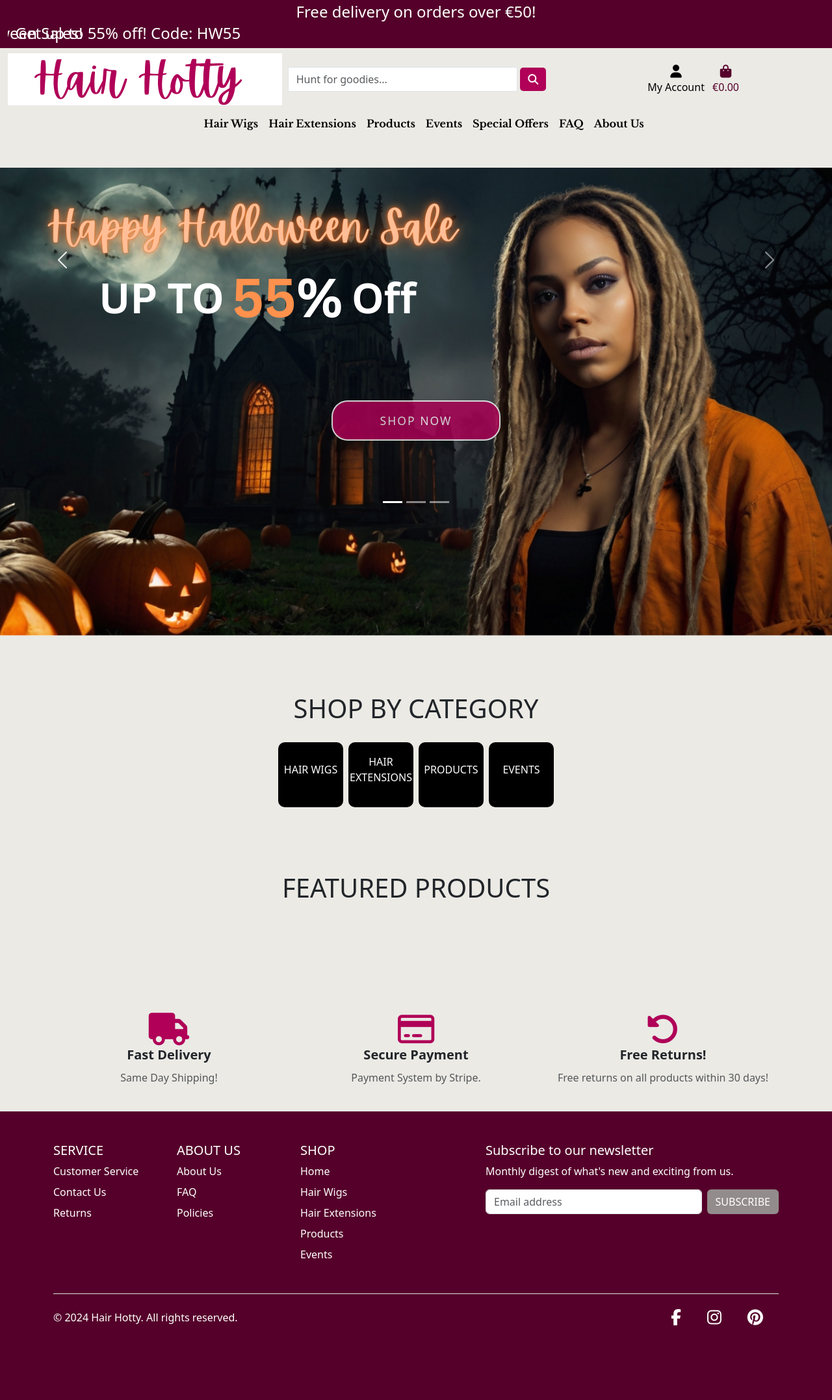
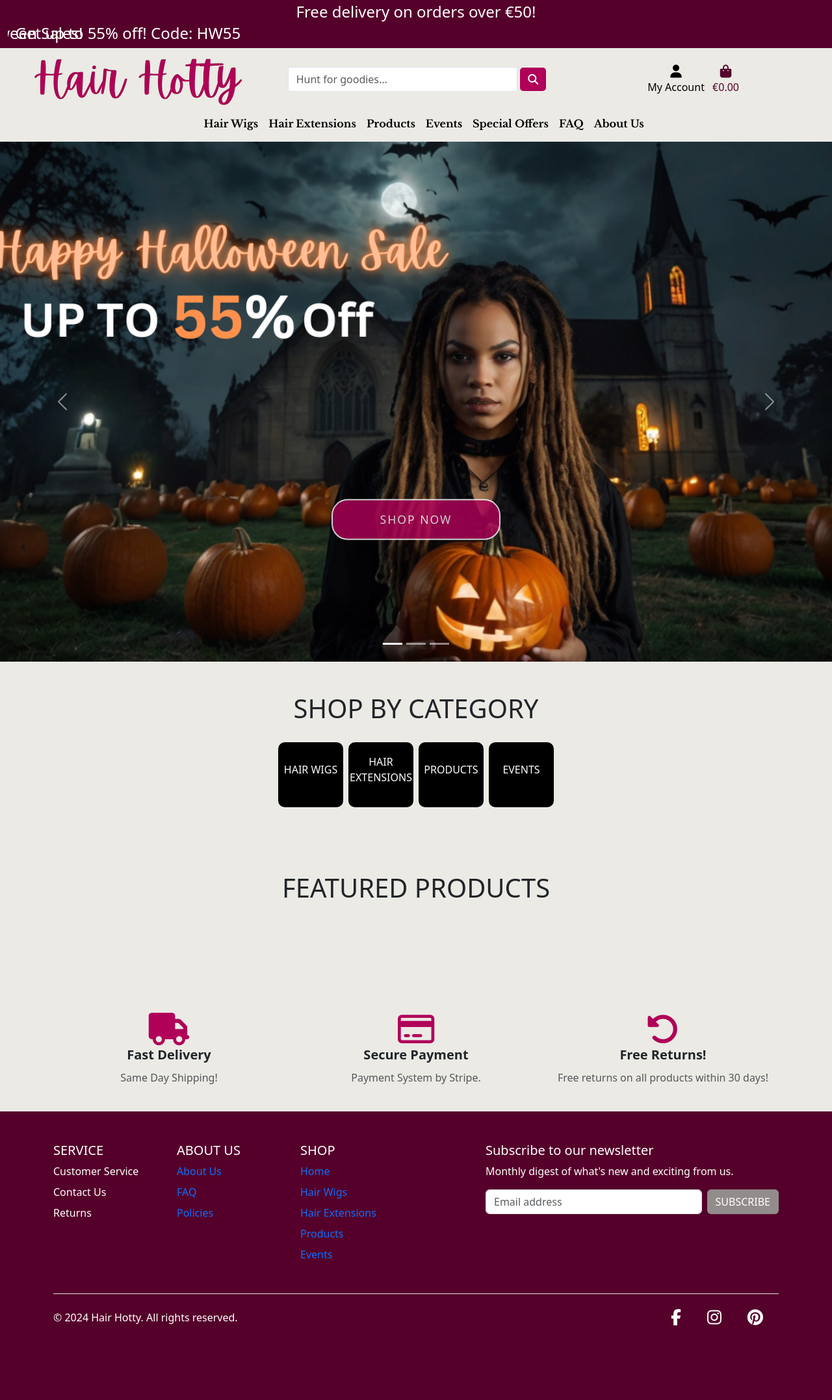
Before and after one commit to angelaanjorin/boutique_ado_v1, a Django app: page / in a window 1280 px wide. Shown: the whole page at 65% size. Run offline with Django 3.2, Linux system fonts and the light colour scheme; some libraries are stand-ins or nearby versions.

Commit message:
carousel

```diff
--- a/static/css/style.css
+++ b/static/css/style.css
@@ -143,7 +143,6 @@ background-color: black;
 }
 
 .carousel-caption {
-    top: 60%;
     -webkit-transform: translateY(-50%);
     -ms-transform: translateY(-50%);
     transform: translateY(-50%);
@@ -154,15 +153,23 @@ background-color: black;
 }
 
 .carousel-bg-1 {
-    background: url('/static/images/hero-banner1.png') no-repeat center;
+    background: url('/static/images/hero-banner1.png');
 }
 
 .carousel-bg-2 {
-    background: url('/static/images/hero-banner2.png')no-repeat center;
+    background: url('/static/images/hero-banner2.png');
 }
 
 .carousel-bg-3 {
-    background: url('/static/images/hero-banner3.jpg')no-repeat center;
+    background: url('/static/images/hero-banner3.jpg');
+}
+
+.carousel-image {
+    height: 100vh;
+    width: 100%;
+    background-repeat: no-repeat;
+    background-size: cover;
+    background-position: center;
 }
 
 #hero .btn {
@@ -631,7 +638,11 @@ button.wishlist {
     color: #fff;
 }
 
-.nav-link a:hover {
+#footer-links a {
+    color: var(--white);
+}
+
+#footer-links a:hover {
     color: #6f6a6a;
 }
 
--- a/templates/partials/footer.html
+++ b/templates/partials/footer.html
@@ -4,30 +4,30 @@
       <div class="row">
         <div class="col-6 col-md-2 mb-3">
           <h5>SERVICE</h5>
-          <ul class="nav flex-column">
-            <li class="nav-item mb-2"><a href="#" class="nav-link p-0 text-white">Customer Service</a></li>
-            <li class="nav-item mb-2"><a href="#" class="nav-link p-0 text-white">Contact Us</a></li>
-            <li class="nav-item mb-2"><a href="#" class="nav-link p-0 text-white">Returns</a></li>
+          <ul class="nav flex-column" id="footer-links">
+            <li class="nav-item mb-2"><a href="#" class="nav-link p-0">Customer Service</a></li>
+            <li class="nav-item mb-2"><a href="#" class="nav-link p-0">Contact Us</a></li>
+            <li class="nav-item mb-2"><a href="#" class="nav-link p-0">Returns</a></li>
           </ul>
         </div>
 
         <div class="col-6 col-md-2 mb-3">
           <h5>ABOUT US</h5>
           <ul class="nav flex-column">
-            <li class="nav-item mb-2"><a href="#" class="nav-link p-0 text-white">About Us</a></li>
-            <li class="nav-item mb-2"><a href="#" class="nav-link p-0 text-white">FAQ</a></li>
-            <li class="nav-item mb-2"><a href="#" class="nav-link p-0 text-white">Policies</a></li>
+            <li class="nav-item mb-2"><a href="#" class="nav-link p-0">About Us</a></li>
+            <li class="nav-item mb-2"><a href="#" class="nav-link p-0">FAQ</a></li>
+            <li class="nav-item mb-2"><a href="#" class="nav-link p-0">Policies</a></li>
           </ul>
         </div>
 
         <div class="col-6 col-md-2 mb-3">
           <h5>SHOP</h5>
           <ul class="nav flex-column">
-            <li class="nav-item mb-2"><a href="#" class="nav-link p-0 text-white">Home</a></li>
-            <li class="nav-item mb-2"><a href="#" class="nav-link p-0 text-white">Hair Wigs</a></li>
-            <li class="nav-item mb-2"><a href="#" class="nav-link p-0 text-white">Hair Extensions</a></li>
-            <li class="nav-item mb-2"><a href="#" class="nav-link p-0 text-white">Products</a></li>
-            <li class="nav-item mb-2"><a href="#" class="nav-link p-0 text-white">Events</a></li>
+            <li class="nav-item mb-2"><a href="#" class="nav-link p-0">Home</a></li>
+            <li class="nav-item mb-2"><a href="#" class="nav-link p-0">Hair Wigs</a></li>
+            <li class="nav-item mb-2"><a href="#" class="nav-link p-0">Hair Extensions</a></li>
+            <li class="nav-item mb-2"><a href="#" class="nav-link p-0">Products</a></li>
+            <li class="nav-item mb-2"><a href="#" class="nav-link p-0">Events</a></li>
           </ul>
         </div>
 
--- a/templates/partials/hero-section.html
+++ b/templates/partials/hero-section.html
@@ -1,7 +1,7 @@
  <!-- HERO SECTION -->
  {% load static %}
  <section id="hero">
-    <div id="myCarousel" class="carosel slide" data-bs-ride="carosel">
+    <div id="myCarousel" class="carousel slide" data-bs-ride="carousel">
         <div class="carousel-indicators">
             <button type="button" data-bs-target="#myCarousel" data-bs-slide-to="0" class="active"
                 aria-current="true" aria-label="Slide 1"></button>
@@ -9,7 +9,7 @@
             <button type="button" data-bs-target="#myCarousel" data-bs-slide-to="2" aria-label="Slide 3"></button>
         </div>
         <div class="carousel-inner">
-            <div class="carousel-item bg-setup active carousel-bg-1 carousel-bg-1-mobile">
+            <div class="carousel-item carousel-image bg-setup active carousel-bg-1 carousel-bg-1-mobile">
                     <div class="container">
                         <div class="carousel-caption">
                             <div class="my-5">
@@ -20,9 +20,9 @@
                         </div>
                     </div>
             </div>
-            <div class="carousel-item bg-setup carousel-bg-2 carousel-bg-2-mobile">
+            <div class="carousel-item carousel-image bg-setup carousel-bg-2 carousel-bg-2-mobile">
                 <div class="container">
-                    <div class="carousel-caption text-start">
+                    <div class="carousel-caption text-right">
                         <div class="my-5">
                             <h2>
                                 <a href="" class="shop-now-button btn btn-cordovan text-uppercase py-3">Shop Now</a>
@@ -31,9 +31,9 @@
                     </div>
                 </div>
             </div>
-            <div class="carousel-item bg-setup carousel-bg-3 carousel-bg-3-mobile">
+            <div class="carousel-item carousel-image bg-setup carousel-bg-3 carousel-bg-3-mobile">
                 <div class="container">
-                    <div class="carousel-caption text-start">
+                    <div class="carousel-caption text-center">
                         <h2>Hair Hotty</h2>
                         <p>Best Collections for this Autumn!</p>
                         <div class="my-5">
```
Also changed, not shown: static/images/hero-banner1.png, static/images/hero-banner2.jpg (added), static/images/hero-banner2.png (deleted), static/images/hero-banner33.png (added), static/images/logo.png.
